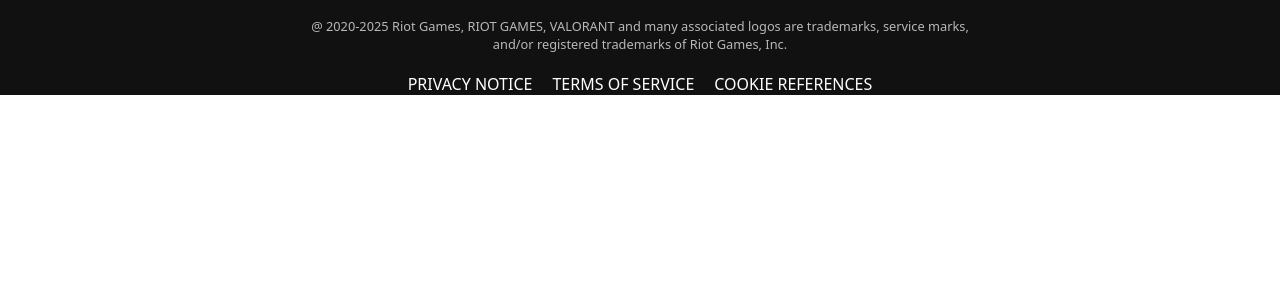
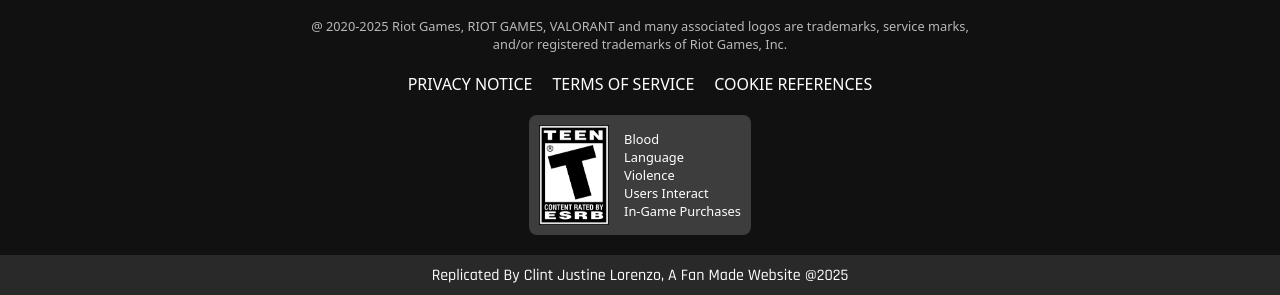
Before and after one commit to KevClint/Valorant-Agents, a plain HTML site: page index.html in a window 1280 px wide. Shown: the part 1842-2137 px from the top of the page. Before the commit the page ends 1937 px from the top, so only its background shows below. Drawn offline with nearby package versions, Linux system fonts and the light colour scheme; a web font is replaced by a local one.

Commit message:
that shi

```diff
--- a/index.html
+++ b/index.html
@@ -139,7 +139,22 @@
                         <a href="">TERMS OF SERVICE</a>
                         <a href="">COOKIE REFERENCES</a>
                     </div>
+
+                    <div class="ratings">
+                        <img src="assets/icons/ESRB_Teen.svg.png" alt="ESRB Tenn Ratings">
+                        <div class="ratings-info">
+                            <p>Blood</p>
+                            <p>Language</p>
+                            <p>Violence</p>
+                            <p>Users Interact</p>
+                            <p>In-Game Purchases</p>
+                        </div>
+                    </div>
                 </div>
+            </div>
+
+            <div class="aboutme">
+                Replicated By Clint Justine Lorenzo, A Fan Made Website @2025
             </div>
         </footer>
     </main>
--- a/style.scss
+++ b/style.scss
@@ -219,9 +219,9 @@ main {
         transition: all 0.4s;
 
         &:hover {
-            transform: translateX(-230px);
-            scale: 1.05;
-            transition: all 0.4s;
+          transform: translateX(-230px);
+          scale: 1.05;
+          transition: all 0.4s;
         }
       }
       .agent-name {
@@ -327,5 +327,36 @@ footer {
         cursor: pointer;
       }
     }
+    .ratings {
+      display: flex;
+      justify-content: center;
+      align-items: center;
+      gap: 15px;
+      background-color: rgba(128, 128, 128, 0.397);
+      padding: 10px;
+      border-radius: 8px;
+      margin-bottom: 20px;
+
+      img {
+        height: 100px;
+        width: 70px;
+        z-index: 1;
+        opacity: 1;
+      }
+      .ratings-info p {
+        text-align: left;
+        opacity: 1;
+      }
+    }
+  }
+
+  .aboutme {
+    background-color: rgb(41, 41, 41);
+    height: 5vh;
+    display: flex;
+    justify-content: center;
+    align-items: center;
+    color: white;
+    font-family: var(--font-nav-footer);
   }
 }
```
Also changed, not shown: assets/icons/ESRB_Teen.svg.png (added), style.css, 1 other file.
